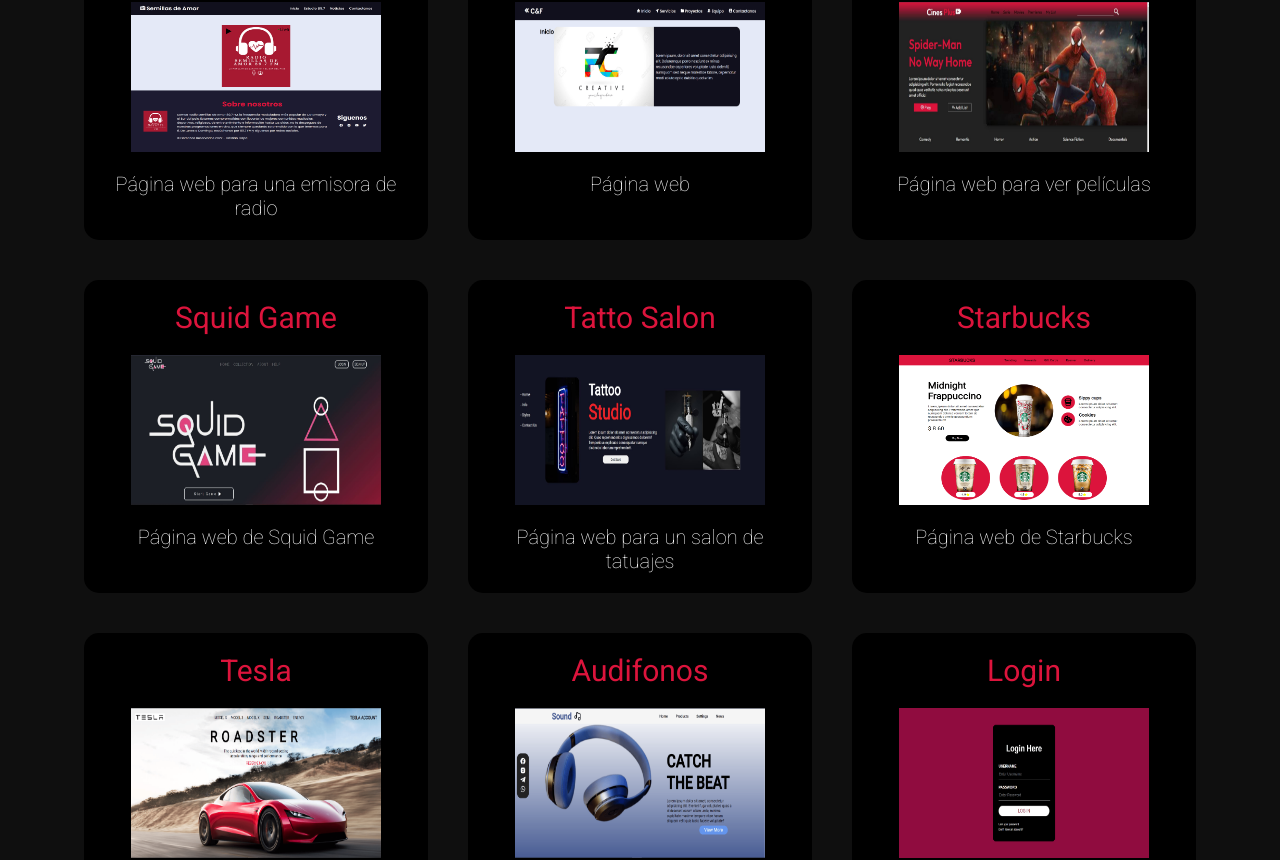
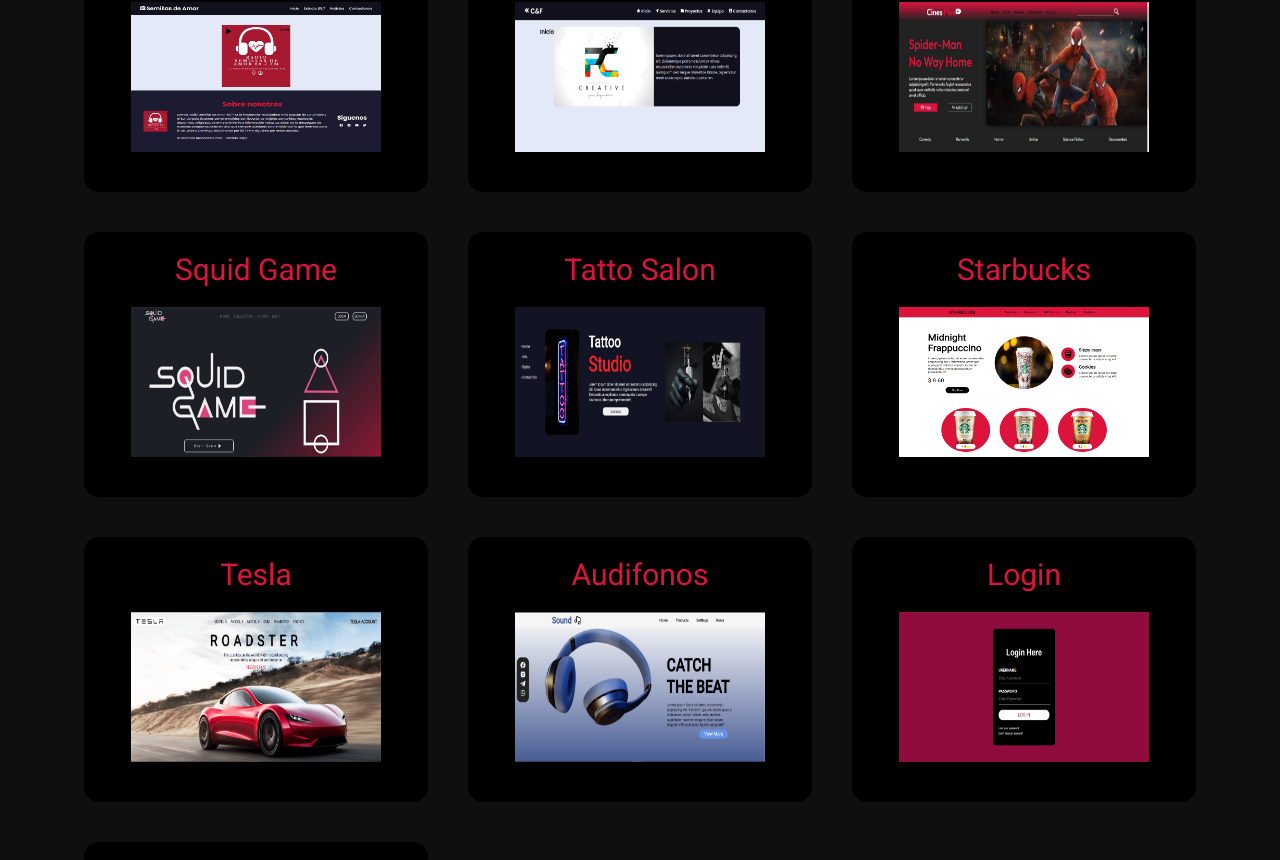
Before and after one commit to cristiancr20/portafolio-web, a React (Create React App) app: page /proyectos/html in a window 1280 px wide. Shown: the part 231-1091 px from the top of the page. Built offline with nearby package versions, Linux system fonts and the light colour scheme.

Commit message:
borro de info-tarjeta
Se borro la información de cada tarjeta

```diff
--- a/src/components/pages/ProyectosHtml.jsx
+++ b/src/components/pages/ProyectosHtml.jsx
@@ -26,18 +26,12 @@ function ProyectosHtml() {
 
                         <Card title="Semillas de Amor"
                             img={img_semillitas}
-                            info="Página web para una emisora de radio"
-
-                            /* Enlace del sitio web */
                             enlaceSitio="https://web-site-emisora-radio.netlify.app/"
                             botonSitio="Visitar Sitio"
                         />
 
                         <Card title="C&F"
                             img={img_websiteCF}
-                            info="Página web"
-
-                            /* Enlace del sitio web */
                             enlaceSitio="https://web-site-proyect.netlify.app/"
                             botonSitio="Visitar Sitio"
                         />
@@ -45,58 +39,48 @@ function ProyectosHtml() {
 
                         <Card title="Cine Plus"
                             img={img_cineplus}
-                            info="Página web para ver películas"
-
-                            /* Enlace del sitio web */
                             enlaceSitio="https://cineplus-capita.netlify.app"
                             botonSitio="Visitar Sitio"
                         />
 
                         <Card title="Squid Game"
                             img={img_juegocalamar}
-                            info="Página web de Squid Game"
                             enlaceSitio="https://squidgame-capita.netlify.app/"
                             botonSitio="Visitar Sitio"
                         />
 
                         <Card title="Tatto Salon"
                             img={img_tattosalon}
-                            info="Página web para un salon de tatuajes"
                             enlaceSitio="https://tatto-salon.netlify.app"
                             botonSitio="Visitar Sitio"
                         />
 
                         <Card title="Starbucks"
                             img={img_starbucks}
-                            info="Página web de Starbucks"
                             enlaceSitio="https://starbucks-web-design.netlify.app/"
                             botonSitio="Visitar Sitio"
                         />
 
                         <Card title="Tesla"
                             img={img_tesla}
-                            info="Página web de Starbucks"
                             enlaceSitio="https://websitetesla.netlify.app/"
                             botonSitio="Visitar Sitio"
                         />
 
                         <Card title="Audifonos"
                             img={img_audifonos}
-                            info="Página web de Starbucks"
                             enlaceSitio="https://headphonewebstore.netlify.app/"
                             botonSitio="Visitar Sitio"
                         />
 
                         <Card title="Login"
                             img={img_login}
-                            info="Página web de un login"
                             enlaceSitio="https://design-login-proyect.netlify.app/"
                             botonSitio="Visitar Sitio"
                         />
 
                         <Card title="Contact Us"
                             img={img_contact}
-                            info="Página web de contacto"
                             enlaceSitio="https://web-contactus.netlify.app/"
                             botonSitio="Visitar Sitio"
                         />
--- a/src/components/pages/ProyectosReact.jsx
+++ b/src/components/pages/ProyectosReact.jsx
@@ -17,9 +17,6 @@ function ProyectosReact() {
 
                         <Card title="Bloc de notas"
                             img={img_blocnotas}
-                            info="Página web de un bloc de notas incluye un login"
-
-                            /* Enlace del sitio web */
                             enlaceSitio="https://react-bloc-notas.vercel.app/"
                             botonSitio="Visitar Sitio"
                         />
```
